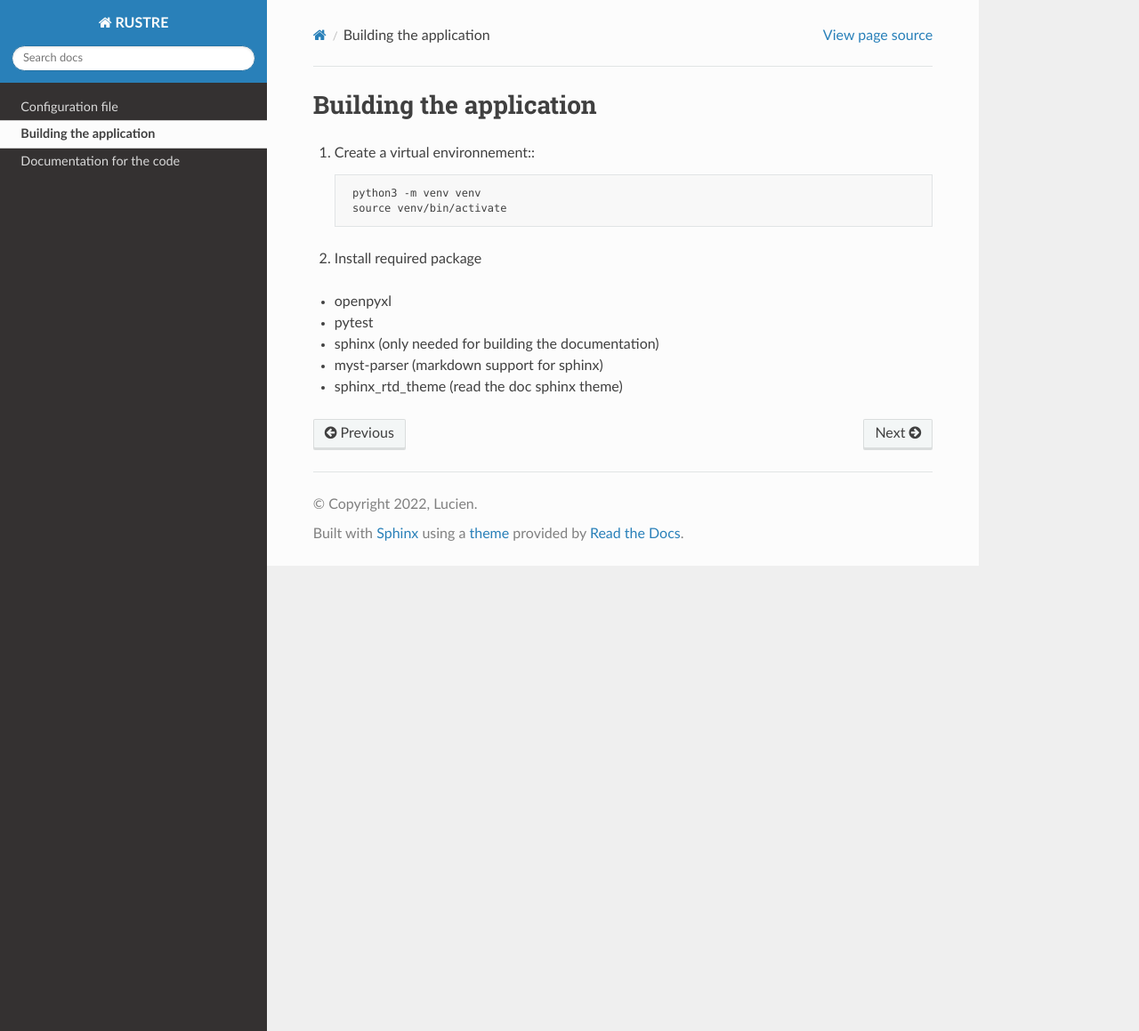
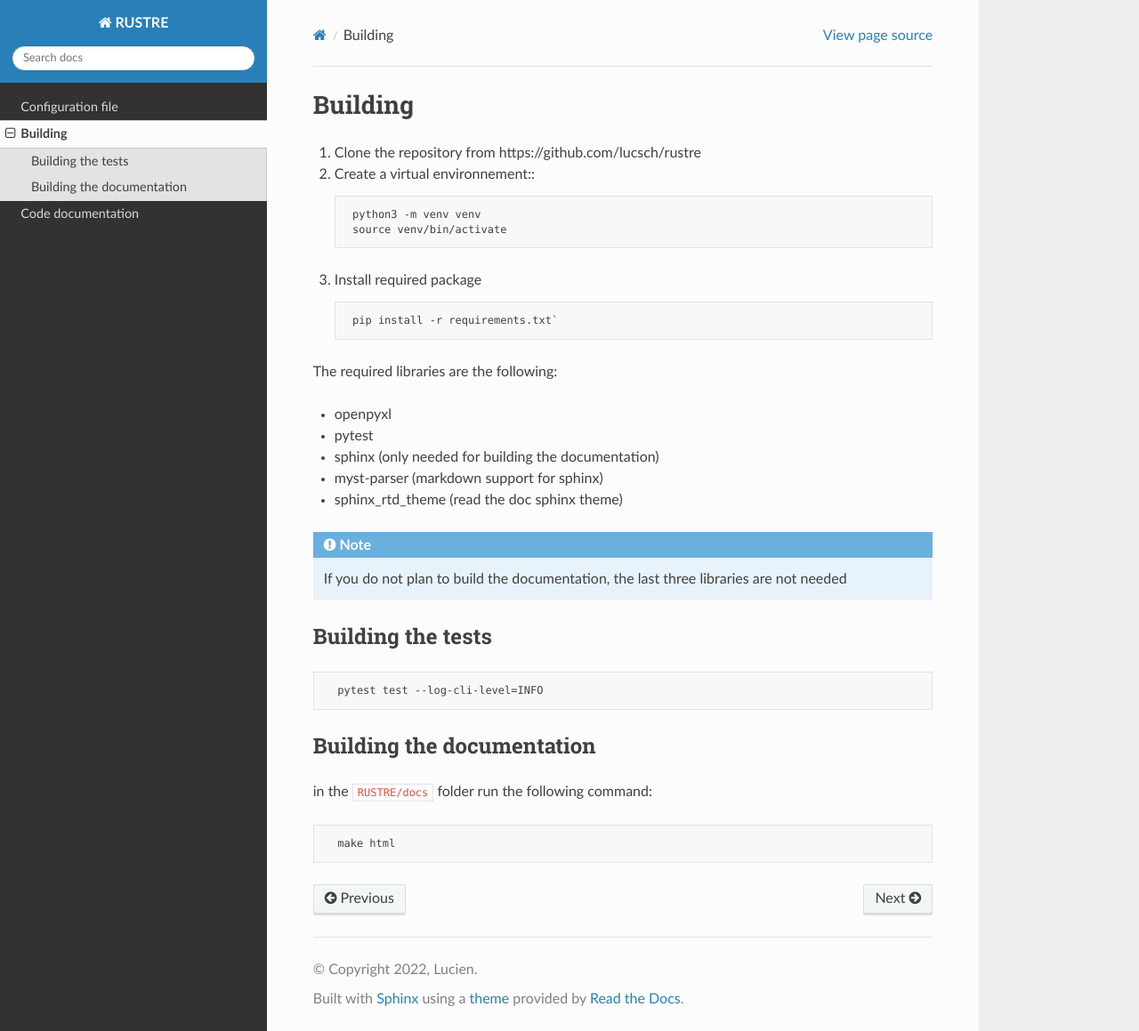
Before and after one commit to lucsch/rustre, a Sphinx documentation site: the page built from docs/source/build.md, in a window 1280 px wide and 1159 px high. Shown: the whole window at 89% size. Built offline with Sphinx 7.4.7 and the Read the Docs theme 2.0.0, drawn with Linux system fonts in a browser that asks for light colours.

Commit message:
Correcting documentation

```diff
--- a/docs/source/build.md
+++ b/docs/source/build.md
@@ -1,15 +1,34 @@
-Building the application
-=================================
+# Building
 
-1. Create a virtual environnement::
+1. Clone the repository from https://github.com/lucsch/rustre
+
+2. Create a virtual environnement::
 
         python3 -m venv venv
         source venv/bin/activate
 
-2. Install required package
+3. Install required package
 
- - openpyxl
- - pytest
- - sphinx (only needed for building the documentation)
- - myst-parser (markdown support for sphinx)
- - sphinx_rtd_theme (read the doc sphinx theme)
+        pip install -r requirements.txt`
+
+  The required libraries are the following:
+
+   - openpyxl
+   - pytest
+   - sphinx (only needed for building the documentation)
+   - myst-parser (markdown support for sphinx)
+   - sphinx_rtd_theme (read the doc sphinx theme)
+
+:::{Note}
+If you do not plan to build the documentation, the last three libraries are not needed
+:::
+
+## Building the tests
+
+      pytest test --log-cli-level=INFO
+
+## Building the documentation
+
+in the `RUSTRE/docs` folder run the following command:
+
+      make html
--- a/docs/source/code.rst
+++ b/docs/source/code.rst
@@ -1,4 +1,4 @@
-Documentation for the code
+Code documentation
 *****************************
 
 Rustre (engine)
--- a/docs/source/index.rst
+++ b/docs/source/index.rst
@@ -1,9 +1,11 @@
 
 
-RUSTRE documentation
+RUSTRE
 ######################
 
-conversion and manipulation of tabular data
+Here is the documentation for RUSTRE, a tool for merging and manipulating xlsx files.
+
+RUSTRE can be downloaded for free at: https://github.com/lucsch/rustre
 
 
 .. toctree::
```
Also changed, not shown: docs/source/config.md (+20 -3 lines).
